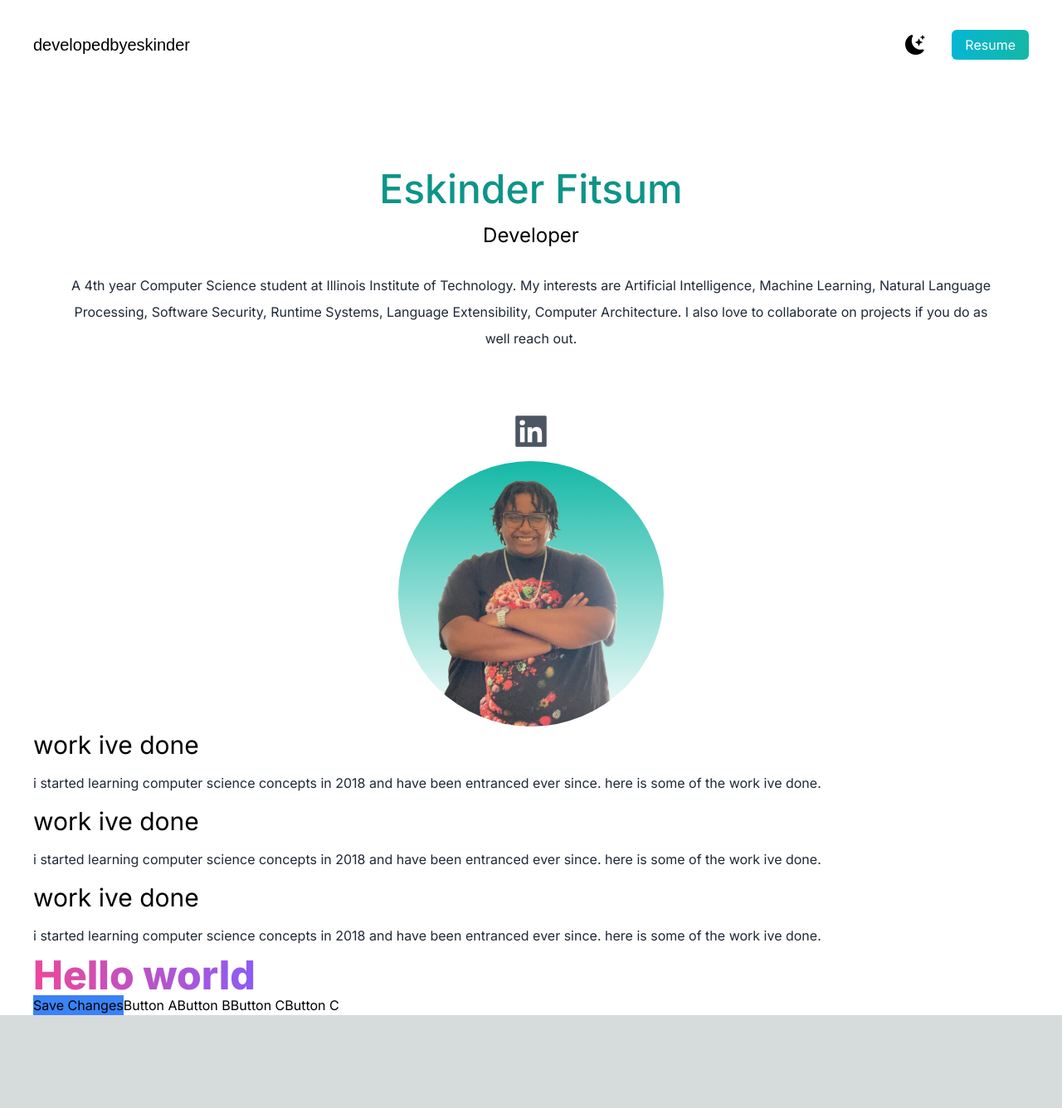
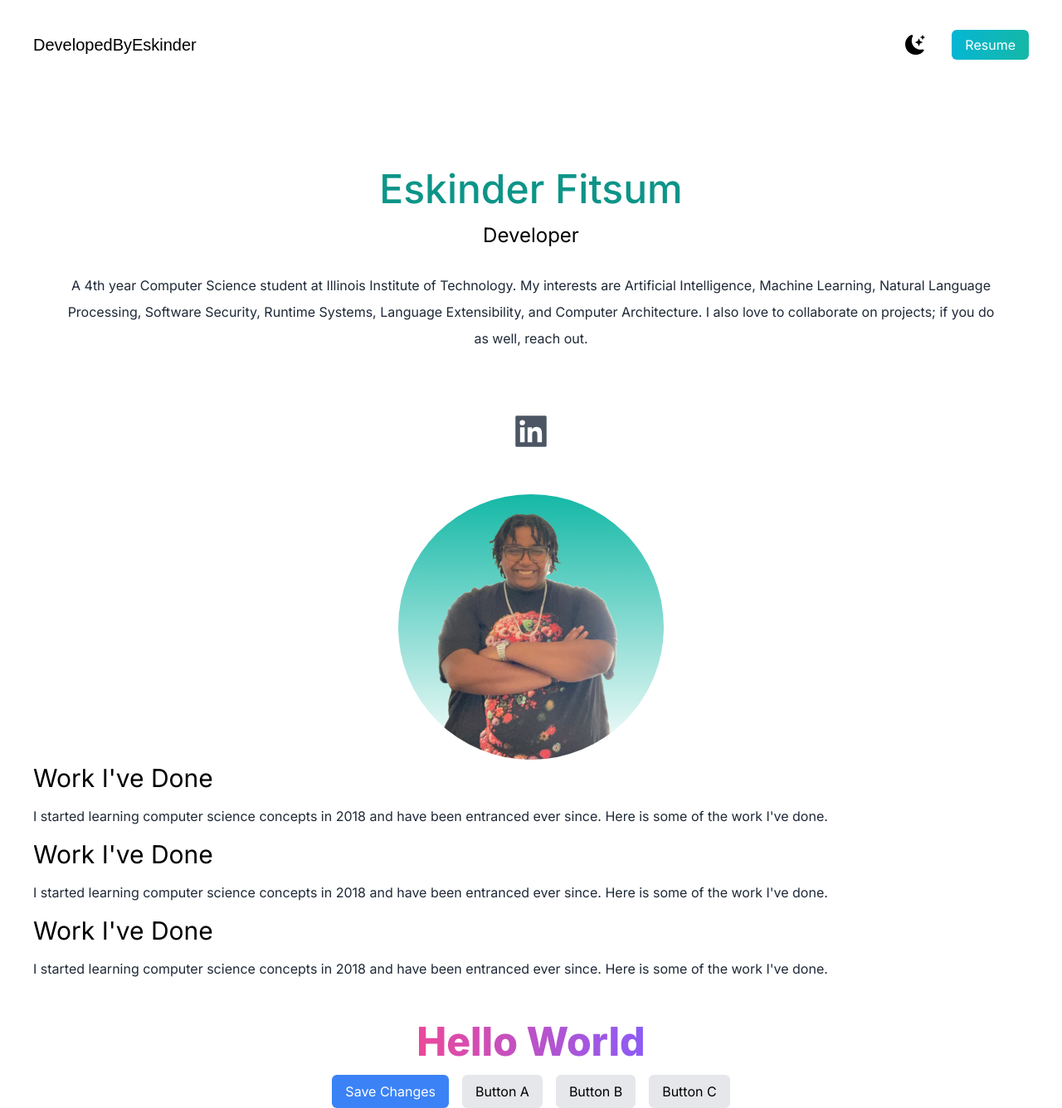
Before and after one commit to radicalromha/super-duper-waffle, a Next.js app in the folder portfolio/: page / in a window 1280 px wide. Shown: the whole page at 83% size. Before the commit the page ends 1224 px from the top, so only its background shows below. Built offline with nearby package versions, Linux system fonts and the light colour scheme.

Commit message:
changed formatting

```diff
--- a/portfolio/src/app/page.js
+++ b/portfolio/src/app/page.js
@@ -15,8 +15,8 @@ export default function Home() {
 
       <main className="bg-white px-10">
         <section className="min-h-screen">
-          <nav className="py-10 mb-12 flex justify-between">
-            <h1 className="text-xl font-league-spartan">developedbyeskinder</h1>
+          <nav className="py-10 mb-12 flex justify-between items-center">
+            <h1 className="text-xl font-league-spartan">DevelopedByEskinder</h1>
             <ul className="flex items-center">
               <li>
                 <BsFillMoonStarsFill className="cursor-pointer text-2xl" />
@@ -40,14 +40,14 @@ export default function Home() {
               A 4th year Computer Science student at Illinois Institute of
               Technology. My interests are Artificial Intelligence, Machine
               Learning, Natural Language Processing, Software Security, Runtime
-              Systems, Language Extensibility, Computer Architecture. I also
-              love to collaborate on projects if you do as well reach out.
+              Systems, Language Extensibility, and Computer Architecture. I also
+              love to collaborate on projects; if you do as well, reach out.
             </p>
           </div>
           <div className="text-5xl flex justify-center gap-16 py-3 text-gray-600">
             <AiFillLinkedin />
           </div>
-          <div className="relative mx-auto bg-gradient-to-b from-teal-500 rounded-full w-80 h-80 mt-15 overflow-hidden">
+          <div className="relative mx-auto bg-gradient-to-b from-teal-500 rounded-full w-80 h-80 mt-10 overflow-hidden">
             <Image
               src={deveskinder}
               alt="Eskinder Fitsum"
@@ -58,55 +58,51 @@ export default function Home() {
         </section>
         <section>
           <div>
-            <h3 className="text-3xl py-1">work ive done</h3>
+            <h3 className="text-3xl py-1">Work I've Done</h3>
             <p className="text-md py-2 leading-8 text-gray-800">
-              {" "}
-              i started learning computer science concepts in 2018 and have been
-              entranced ever since. here is some of the work ive done.
+              I started learning computer science concepts in 2018 and have been
+              entranced ever since. Here is some of the work I've done.
             </p>
           </div>
         </section>
         <section>
           <div>
-            <h3 className="text-3xl py-1">work ive done</h3>
+            <h3 className="text-3xl py-1">Work I've Done</h3>
             <p className="text-md py-2 leading-8 text-gray-800">
-              {" "}
-              i started learning computer science concepts in 2018 and have been
-              entranced ever since. here is some of the work ive done.
+              I started learning computer science concepts in 2018 and have been
+              entranced ever since. Here is some of the work I've done.
             </p>
           </div>
         </section>
         <section>
           <div>
-            <h3 className="text-3xl py-1">work ive done</h3>
+            <h3 className="text-3xl py-1">Work I've Done</h3>
             <p className="text-md py-2 leading-8 text-gray-800">
-              {" "}
-              i started learning computer science concepts in 2018 and have been
-              entranced ever since. here is some of the work ive done.
+              I started learning computer science concepts in 2018 and have been
+              entranced ever since. Here is some of the work I've done.
             </p>
           </div>
         </section>
-        <section>
-          <div class="text-5xl font-extrabold ...">
-            <span class="bg-clip-text text-transparent bg-gradient-to-r from-pink-500 to-violet-500">
-              Hello world
+        <section className="text-center mt-10">
+          <div className="text-5xl font-extrabold mb-4">
+            <span className="bg-clip-text text-transparent bg-gradient-to-r from-pink-500 to-violet-500">
+              Hello World
             </span>
           </div>
-          <button class="transition ease-in-out delay-150 bg-blue-500 hover:-translate-y-1 hover:scale-110 hover:bg-indigo-500 duration-300 ...">
+          <div className="space-x-4">
+            <button className="transition ease-in-out delay-150 bg-blue-500 hover:-translate-y-1 hover:scale-110 hover:bg-indigo-500 duration-300 px-4 py-2 rounded-md text-white">
               Save Changes
             </button>
-          <button class="transition duration-150 ease-in-out ...">
+            <button className="transition duration-150 ease-in-out px-4 py-2 rounded-md bg-gray-200 hover:bg-gray-300">
               Button A
             </button>
-          <button class="transition duration-300 ease-in-out ...">
+            <button className="transition duration-300 ease-in-out px-4 py-2 rounded-md bg-gray-200 hover:bg-gray-300">
               Button B
             </button>
-          <button class="transition duration-700 ease-in-out ...">
+            <button className="transition duration-700 ease-in-out px-4 py-2 rounded-md bg-gray-200 hover:bg-gray-300">
               Button C
             </button>
-          <button class="transition duration-700 ease-in-out ...">
-            Button C
-          </button>
+          </div>
         </section>
       </main>
     </div>
```
Lines whose indentation alone changed are shown as unchanged.
